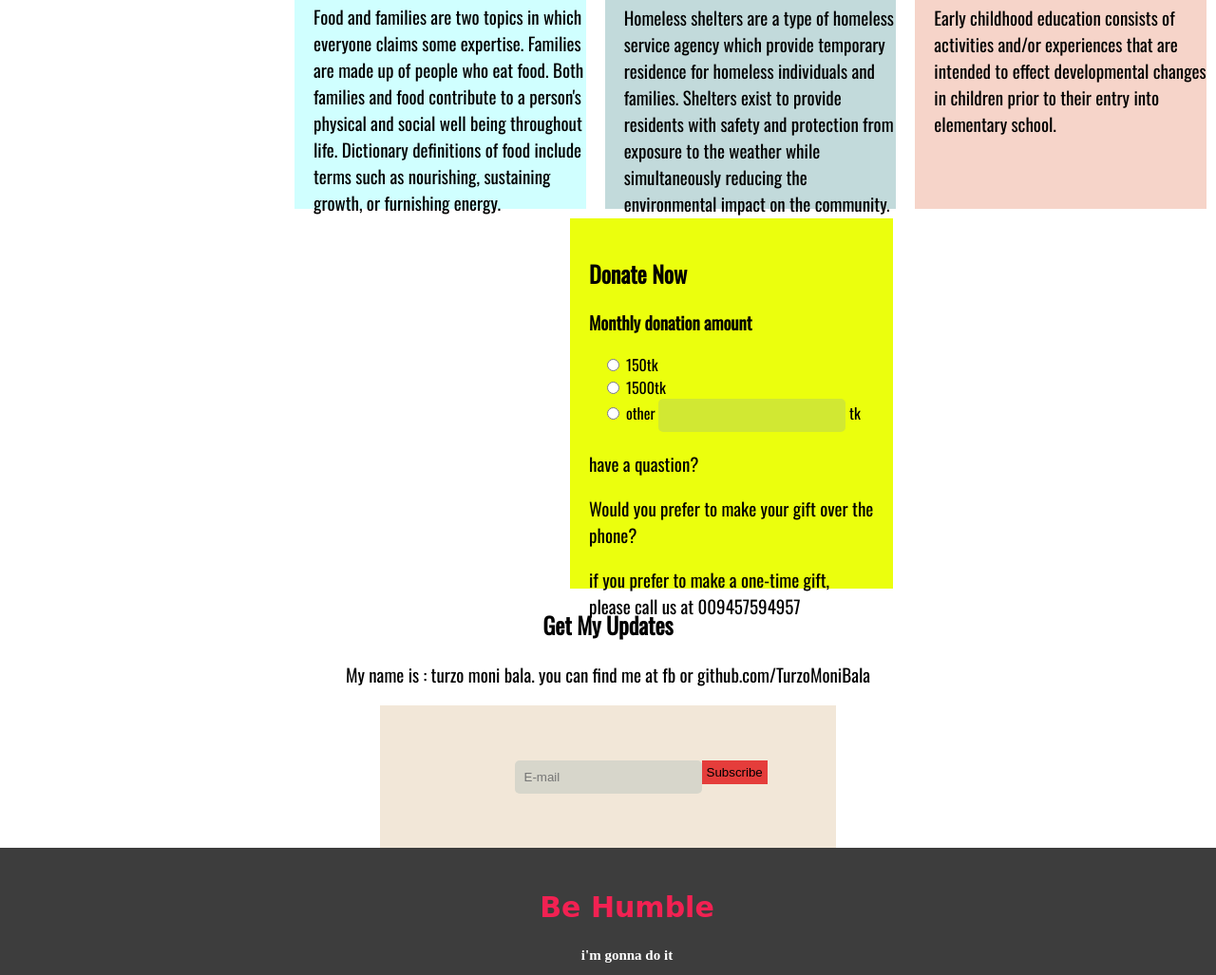
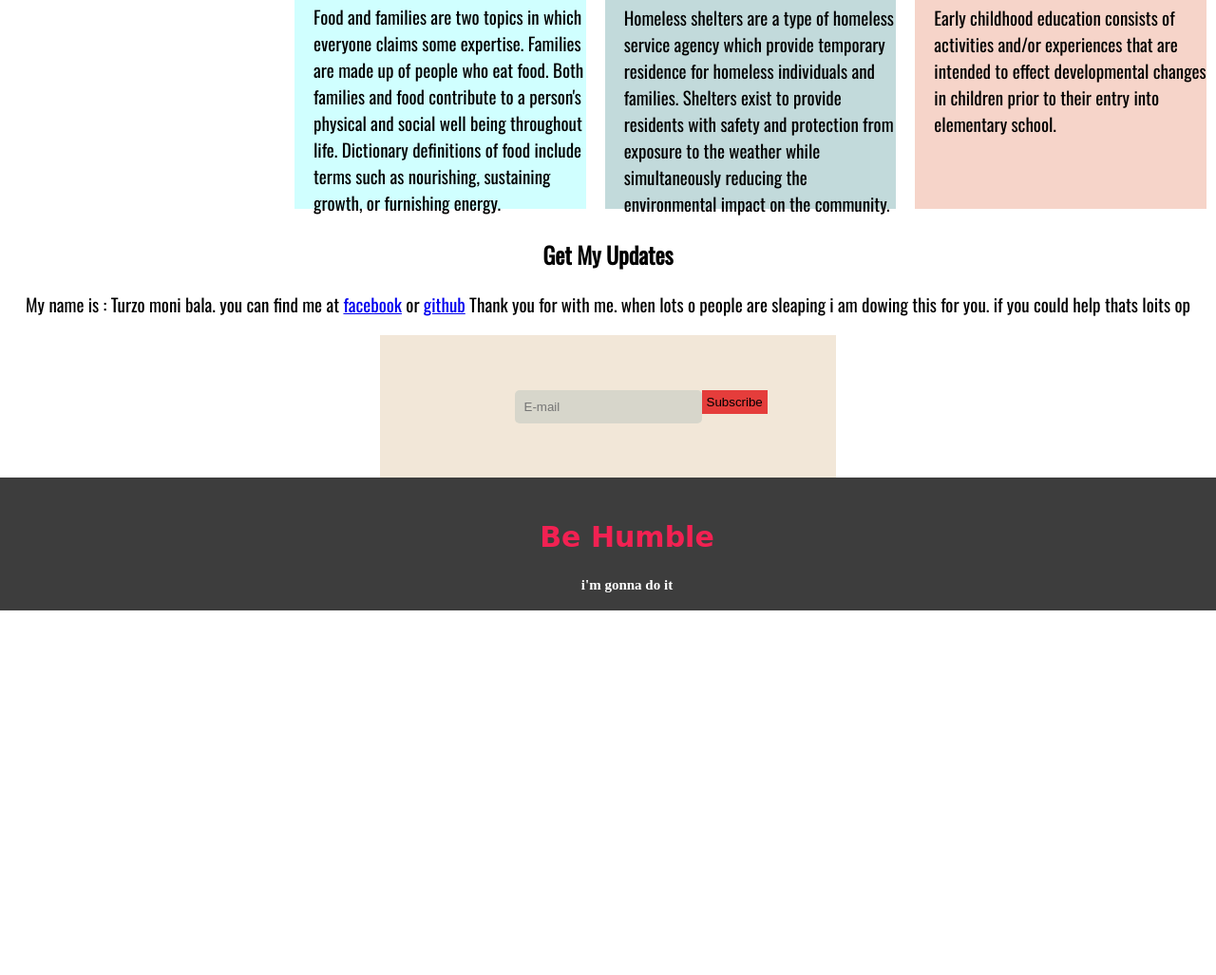
Before and after one commit to TurzoMoniBala/assignment1, a plain HTML site: page index.html in a window 1280 px wide. Shown: the part 1796-2823 px from the top of the page at 95% size. After the commit the page ends 2439 px from the top, so only its background shows below. Drawn offline with nearby package versions, Linux system fonts and the light colour scheme; a web font is replaced by a local one.

Commit message:
2nd time

```diff
--- a/index.html
+++ b/index.html
@@ -69,29 +69,9 @@
         <p>Early childhood education consists of activities and/or experiences that are intended to effect developmental changes in children prior to their entry into elementary school.</p>
       </div>
     </section>
-    <section class="donate-now-me">
-<h2>Donate Now</h2>
-<h3>Monthly donation amount</h3>
-  <div class="mda">
-    <form>
-      <input type="radio" id="18">
-        <label for="18">150tk</label><br>
-        <input type="radio" id="20">
-        <label for="20">1500tk</label><br>
-        <input type="radio" id="other">
-       <label for="other">other</label>
-       <input type="text" id="tk">
-       <label for="tk">tk</label>
-       </form>
-  </div>
-  <p>have a quastion?</p>
-  <p>Would you prefer to make your gift over the phone?</p>
-  <p>if you prefer to make a one-time gift, please call us at 009457594957</p>
-
-    </section>
     <section class="get-my-up">
-      <h2>Get My Updates </h2>
-      <p>My name is : turzo moni bala. you can find me at fb or github.com/TurzoMoniBala</p>
+      <h1>Get My Updates </h1>
+      <p>My name is : Turzo moni bala. you can find me at <a href="https://www.facebook.com/AARASFIN/">facebook</a> or <a href="github.com/TurzoMoniBala">github</a> Thank you for with me. when lots o people are sleaping i am dowing this for you. if you could help thats loits op</p>
       <div class="email">
         <label>
           <input type="text" name="" placeholder="E-mail">
--- a/style.css
+++ b/style.css
@@ -117,14 +117,6 @@ p {
   align-items: center;
   justify-content: center;
 }
-.donate-now-me {
-  padding: 20px;
-  margin-left: 600px;
-  background-position: center;
-  background-color: rgb(235, 255, 13);
-  width: 300px;
-  height: 350px;
-}
 .get-my-up {
   text-align: center;
 }
```
